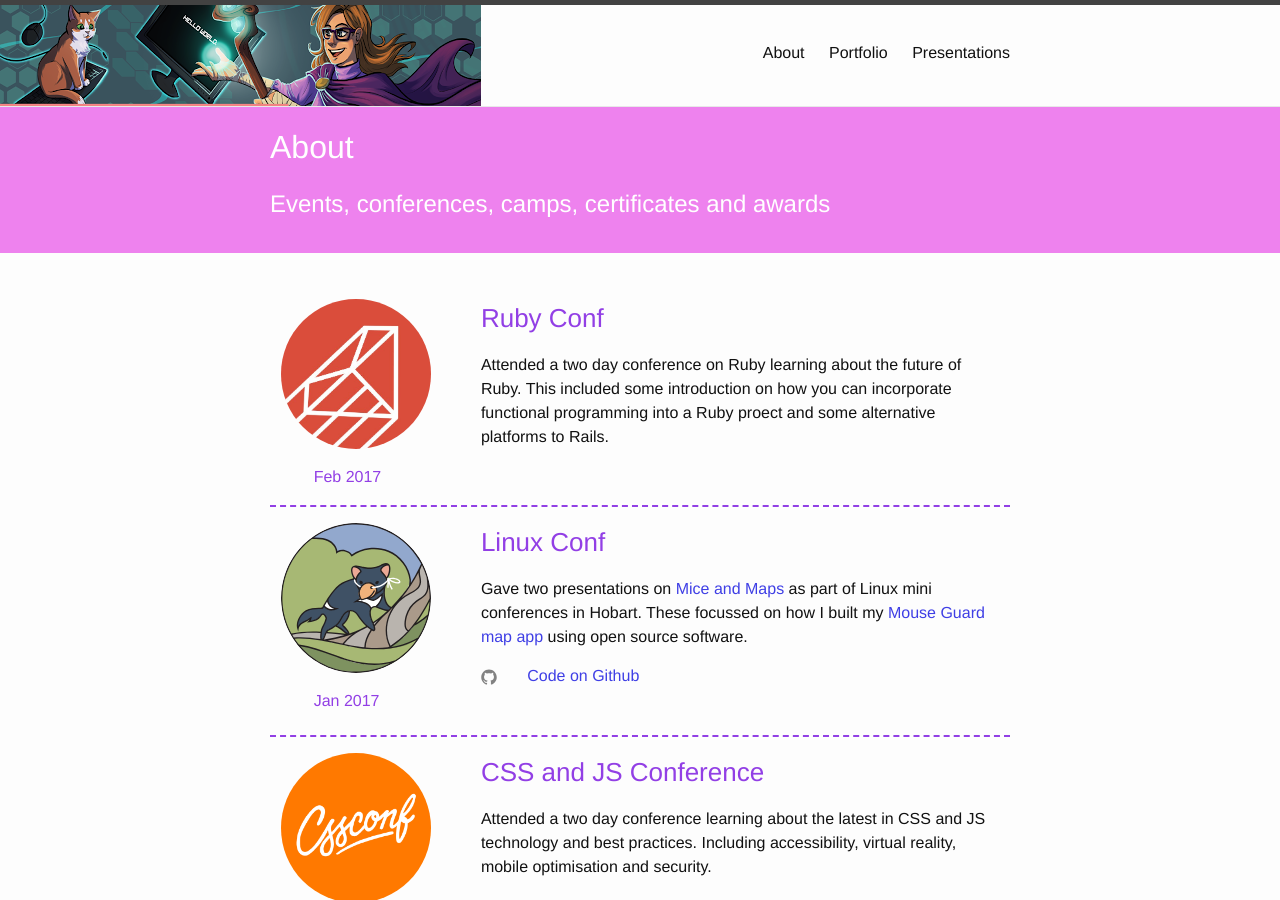
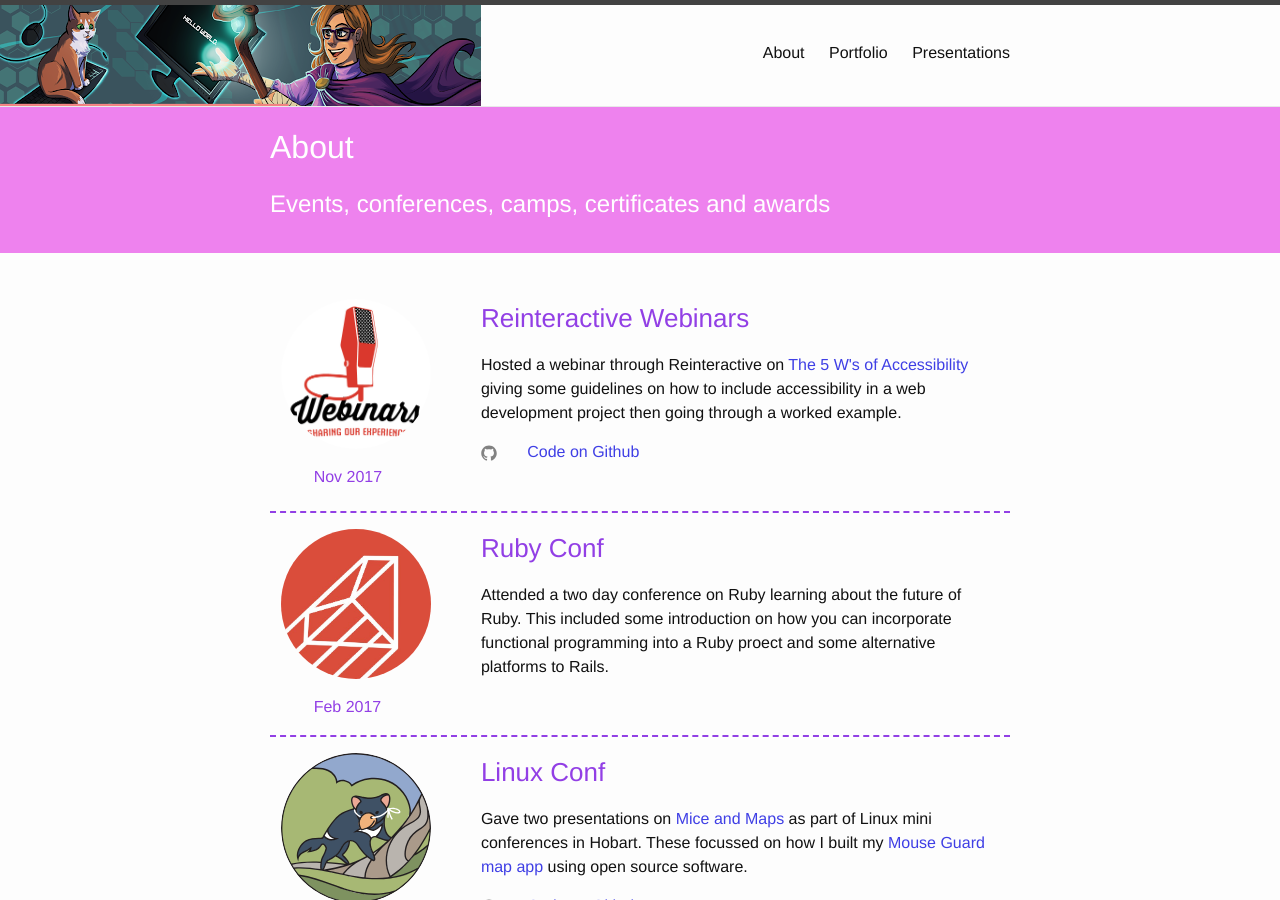
Before and after one commit to Rhiana/rhiana.github.io, a Jekyll site: the page built from about.md, in a window 1280 px wide and 900 px high. Built offline with Jekyll 4.4.1, drawn with Linux system fonts in a browser that asks for light colours.

Commit message:
adding in my a11y webinar

```diff
--- a/about.md
+++ b/about.md
@@ -5,6 +5,19 @@
 permalink: /about/
 ---
 <div class="about-page wrapper">
+  <div class="grid">
+    <div class="icon">
+    <img src="/img/reinteractive-webinars-logo.jpg" alt="reinteractive webinars">
+      <span>Nov 2017</span>
+    </div>
+    <div class="description">
+      <h3><a href="https://reinteractive.com/community/webinars" target="_blank">Reinteractive Webinars</a></h3>
+      <p>Hosted a webinar through Reinteractive on <a href="/presentations/#five-ws-a11y">The 5 W's of Accessibility</a> giving some guidelines on how to include accessibility in a web development project then going through a worked example.</p>
+      <p>
+        <a href="https://github.com/Rhiana/a11y_demo" target="_blank"><span class="icon icon--github">{% include icon-github.svg %}</span>Code on Github</a>
+      </p>
+    </div>
+  </div>
   <div class="grid">
     <div class="icon">
     <img src="/img/rubyconf.jpg" alt="ruby conf">
```
Also changed, not shown: presentations.md (+12 -0 lines), img/reinteractive-webinars-logo.jpg (added).
